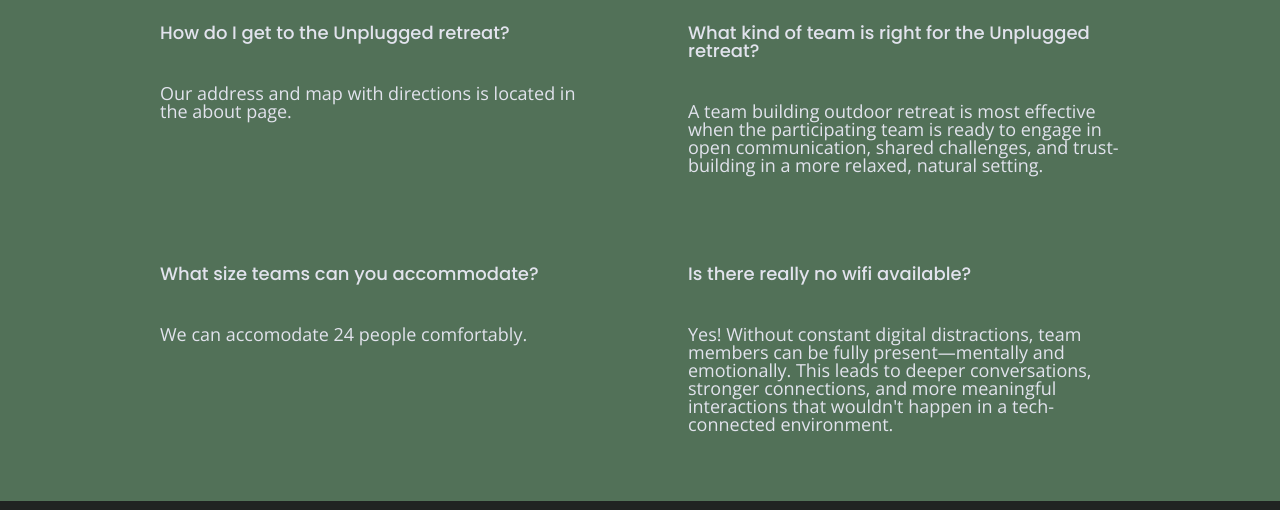
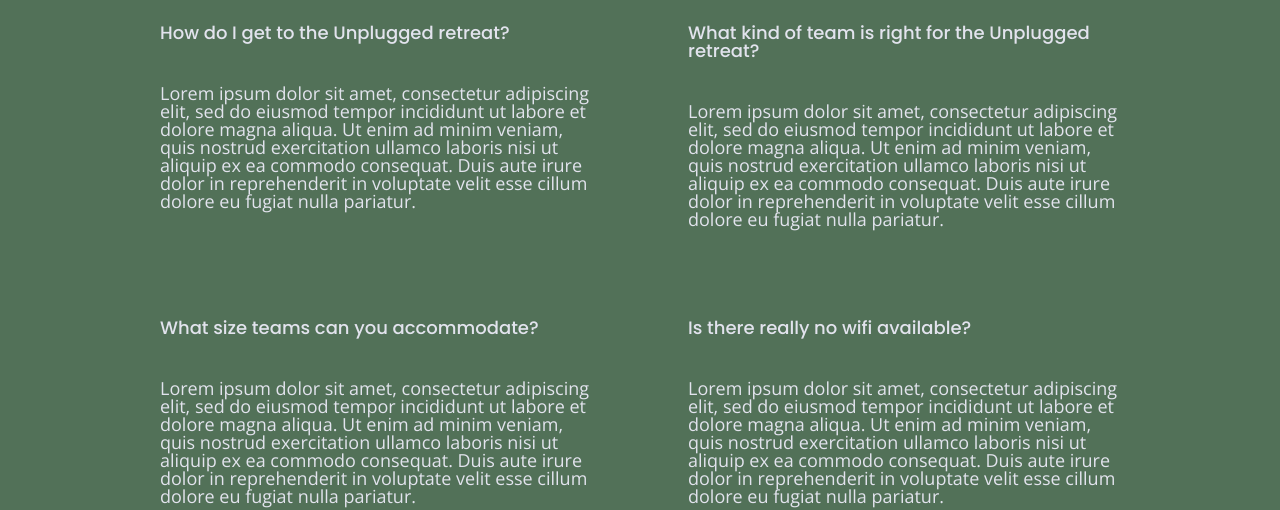
Before and after one commit to tiff3b/unplugged, a website: page faq/index.html in a window 1280 px wide. Shown: the part 308-818 px from the top of the page. Drawn offline with nearby package versions, Linux system fonts and the light colour scheme.

Commit message:
Updated paragraphs

```diff
--- a/faq/index.html
+++ b/faq/index.html
@@ -66,25 +66,25 @@
         <div class="faq-content">
           <h4>How do I get to the Unplugged retreat?
           </h4>
-          <p>Our address and map with directions is located in the about page.
+          <p>Lorem ipsum dolor sit amet, consectetur adipiscing elit, sed do eiusmod tempor incididunt ut labore et dolore magna aliqua. Ut enim ad minim veniam, quis nostrud exercitation ullamco laboris nisi ut aliquip ex ea commodo consequat. Duis aute irure dolor in reprehenderit in voluptate velit esse cillum dolore eu fugiat nulla pariatur.
           </p>
         </div>
         <div class="faq-content">
           <h4>What kind of team is right for the Unplugged retreat?
           </h4>
-          <p>A team building outdoor retreat is most effective when the participating team is ready to engage in open communication, shared challenges, and trust-building in a more relaxed, natural setting.
+          <p>Lorem ipsum dolor sit amet, consectetur adipiscing elit, sed do eiusmod tempor incididunt ut labore et dolore magna aliqua. Ut enim ad minim veniam, quis nostrud exercitation ullamco laboris nisi ut aliquip ex ea commodo consequat. Duis aute irure dolor in reprehenderit in voluptate velit esse cillum dolore eu fugiat nulla pariatur.
           </p>
         </div>
         <div class="faq-content">
           <h4>What size teams can you accommodate?
           </h4>
-          <p>We can accomodate 24 people comfortably.
+          <p>Lorem ipsum dolor sit amet, consectetur adipiscing elit, sed do eiusmod tempor incididunt ut labore et dolore magna aliqua. Ut enim ad minim veniam, quis nostrud exercitation ullamco laboris nisi ut aliquip ex ea commodo consequat. Duis aute irure dolor in reprehenderit in voluptate velit esse cillum dolore eu fugiat nulla pariatur.
           </p>
         </div>
         <div class="faq-content">
           <h4>Is there really no wifi available?
           </h4>
-          <p>Yes! Without constant digital distractions, team members can be fully present—mentally and emotionally. This leads to deeper conversations, stronger connections, and more meaningful interactions that wouldn't happen in a tech-connected environment.
+          <p>Lorem ipsum dolor sit amet, consectetur adipiscing elit, sed do eiusmod tempor incididunt ut labore et dolore magna aliqua. Ut enim ad minim veniam, quis nostrud exercitation ullamco laboris nisi ut aliquip ex ea commodo consequat. Duis aute irure dolor in reprehenderit in voluptate velit esse cillum dolore eu fugiat nulla pariatur.
           </p>
         </div>
       </div>
```
Also changed, not shown: about/index.html (+2 -2 lines), index.html (+1 -2 lines).
